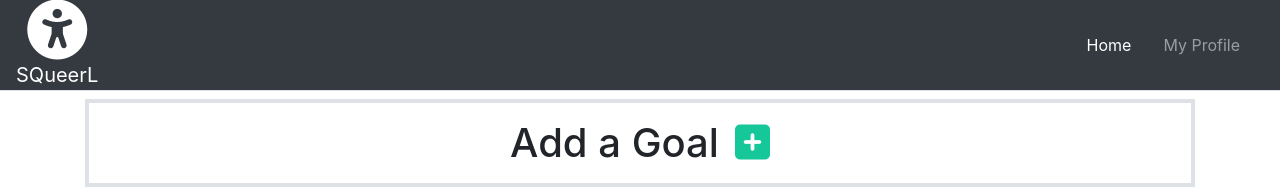
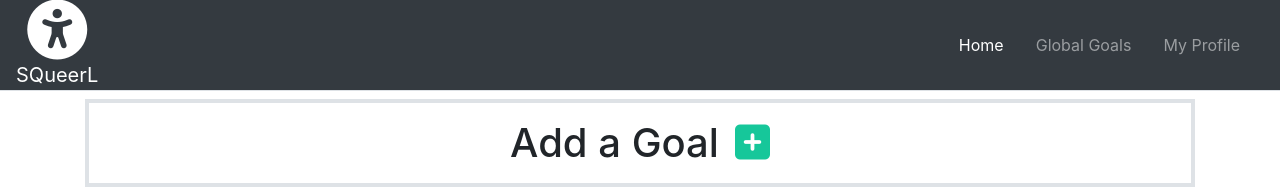
Before and after one commit to M00ny0z/SQueerL, a React (Create React App) app in the folder frontend/: page / in a window 1280 px wide. Shown: the top 189 px of the page. Built offline with nearby package versions, Linux system fonts and the light colour scheme.

Commit message:
Added global goals link

```diff
--- a/frontend/src/components/Header.js
+++ b/frontend/src/components/Header.js
@@ -38,6 +38,14 @@ const Header = () => {
             >
                Home
             </Link>
+
+            <Link to="/global"
+                  className={`nav-link mr-3 ${isActive("global")}`}
+                  onClick={() => setActive('global')}
+            >
+               Global Goals
+            </Link>
+
             <Link to="/profile"
                   className={`nav-link mr-3 ${isActive("profile")}`}
                   onClick={() => setActive('profile')}
```
